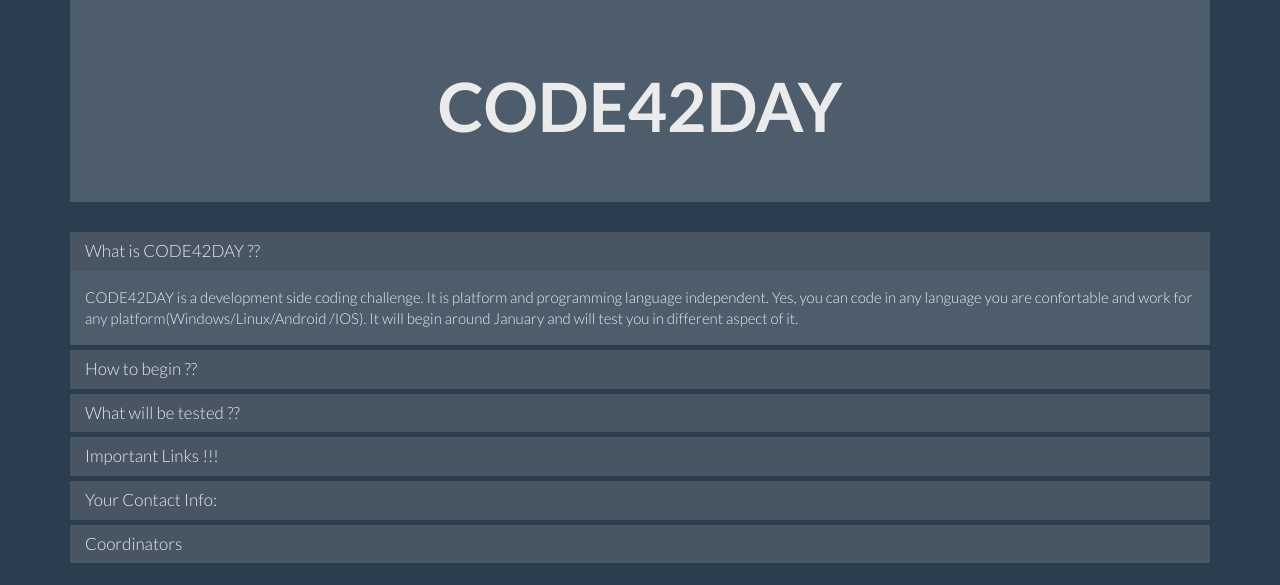
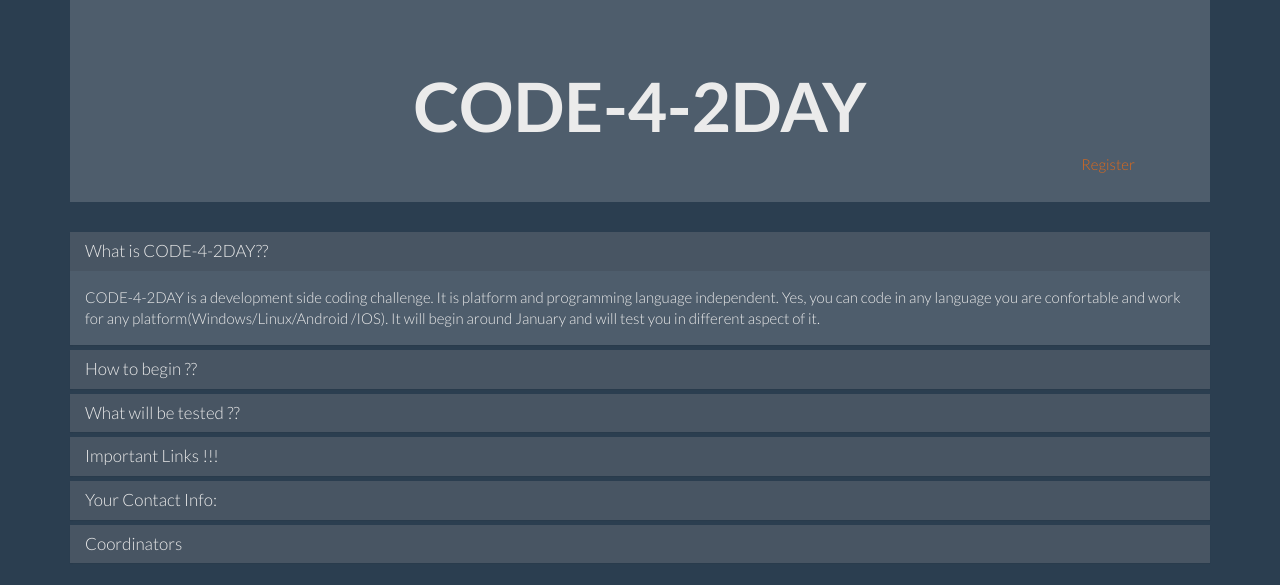
Before and after one commit to DarKnight--/workshop, a Django app: page / in a window 1280 px wide. Shown: the top 585 px of the page. Run offline with Django 3.2, Linux system fonts and the light colour scheme; parts of the project's set-up code (start-up, migrations or seed data) failed here and were passed over; some libraries are stand-ins or nearby versions.

Commit message:
team registration

```diff
--- a/workshop/mail_list/forms.py
+++ b/workshop/mail_list/forms.py
@@ -26,3 +26,42 @@ class ContactForm(forms.ModelForm):
             raise forms.ValidationError("The email is already registered")
         else:
             raise forms.ValidationError("e-mail field is mandatory")
+
+
+
+
+class TeamRegistrationForm(forms.ModelForm):
+    class Meta:
+        model = models.Team
+        fields = '__all__'
+        widgets = {
+            'team_name' : forms.TextInput(attrs = {
+                'placeholder' : "Max. 50 characters"
+                }),
+            'email_1' : forms.EmailInput(),
+            'name_1'  :   forms.TextInput(),
+            'number_1': forms.TextInput(),
+            'email_2' : forms.EmailInput(),
+            'name_2'  :   forms.TextInput(),
+            'number_2': forms.TextInput(),
+            'email_3' : forms.EmailInput(),
+            'name_3'  :   forms.TextInput(),
+            'number_3': forms.TextInput(),
+            'email_4' : forms.EmailInput(),
+            'name_4'  :   forms.TextInput(),
+            'number_4': forms.TextInput(),
+            'code_url' : forms.TextInput(attrs = {
+                'placeholder' : ""
+                }),
+        }
+
+    def clean_email(self):
+        data = self.cleaned_data['email_1']
+        if data:
+            try:
+                models.Team.objects.get(email_1=data)
+            except models.Team.DoesNotExist:
+                return data
+            raise forms.ValidationError("The email is already registered")
+        else:
+            raise forms.ValidationError("e-mail field is mandatory")
--- a/workshop/mail_list/models.py
+++ b/workshop/mail_list/models.py
@@ -22,6 +22,7 @@ class Participant(models.Model):
         ('wia', 'Windows App'),
         ('ioa', 'IOS App')
     }
+
     name = models.CharField(max_length=50, blank=False, error_messages={'invalid':"Please enter your name"})
     email = models.EmailField(max_length=50, blank=False, validators=[emailValidation], unique=True,
                               error_messages={'invalid':"Please enter official e-mail address"})
@@ -35,3 +36,34 @@ class Participant(models.Model):
 
     def __unicode__(self):
         return smart_unicode(self.name)+' : '+smart_unicode(self.number)+' : '+smart_unicode(self.email)
+
+
+class Team(models.Model):
+    team_name = models.CharField(max_length=50, blank=False, error_messages={'invalid':"Please enter your team name"})
+    name_1 = models.CharField(max_length=50, blank=False, error_messages={'invalid':"Please enter a valid name"})
+    name_2 = models.CharField(max_length=50, blank=False, error_messages={'invalid':"Please enter a valid name"})
+    name_3 = models.CharField(max_length=50, blank=False, error_messages={'invalid':"Please enter a valid name"})
+    name_4 = models.CharField(max_length=50, blank=False, error_messages={'invalid':"Please enter a valid name"})
+    email_1 = models.EmailField(max_length=50, blank=False, validators=[emailValidation], unique=True,
+                              error_messages={'invalid':"Please enter official e-mail address"})
+    email_2 = models.EmailField(max_length=50, blank=False, validators=[emailValidation], unique=True,
+                              error_messages={'invalid':"Please enter official e-mail address"})
+    email_3 = models.EmailField(max_length=50, blank=False, validators=[emailValidation], unique=True,
+                              error_messages={'invalid':"Please enter official e-mail address"})
+    email_4 = models.EmailField(max_length=50, blank=False, validators=[emailValidation], unique=True,
+                              error_messages={'invalid':"Please enter official e-mail address"})
+    number_1 = models.IntegerField(blank=False, validators=[tenDigitContact],
+                              error_messages={'invalid':"Please enter valid 10 digit number"})
+    number_2 = models.IntegerField(blank=False, validators=[tenDigitContact],
+                              error_messages={'invalid':"Please enter valid 10 digit number"})
+    number_3 = models.IntegerField(blank=False, validators=[tenDigitContact],
+                              error_messages={'invalid':"Please enter valid 10 digit number"})
+    number_4 = models.IntegerField(blank=False, validators=[tenDigitContact],
+                              error_messages={'invalid':"Please enter valid 10 digit number"})
+    code_url = models.CharField(max_length=100, blank=False, error_messages={'invalid':"Please enter a valid url"})
+    #language = models.CharField(choices=LANGUAGE, max_length=10, blank=True,
+                                #error_messages={'invalid':"Please choose a language"})
+    #platform = models.CharField(max_length=5, choices=PLATFORM, blank=True)
+
+    def __unicode__(self):
+        return smart_unicode(self.team_name)+' : '+smart_unicode(self.name_1)+' : '+smart_unicode(self.number_1)+' : '+smart_unicode(self.email_1)
--- a/workshop/mail_list/templates/index.html
+++ b/workshop/mail_list/templates/index.html
@@ -2,14 +2,23 @@
 <html lang="en">
 <head>
     <meta charset="UTF-8">
-    <title> Workshop #2</title>
+    <title> Code-4-2Day</title>
     <link href="/static/bootstrap.min.css" rel="stylesheet">
 </head>
 <body>
     <div class="container">
+
+      <!-- Title -->
+
       <div class="jumbotron">
-        <h1 align="center"><b>CODE42DAY</b></h1>
+        <h1 align="center"><b>CODE-4-2DAY</b></h1>
+        <div class="col-md-12">
+          <a href="/code42day_registration" class="pull-right">Register</a>
+        </div>
       </div>
+
+      <!-- Title End -->
+
       <div class="row">
         <div class="col-md-12 hidden-xs">
           <div class="panel-group" id="submit-accordion">
@@ -17,13 +26,13 @@
               <div class="panel-heading">
                 <h4 class="panel-title">
                   <a data-toggle="collapse" data-parent="#submit-accordion" href="#accordion-one">
-                      What is CODE42DAY ??
+                      What is CODE-4-2DAY??
                   </a>
                 </h4>
               </div>
               <div id="accordion-one" class="panel-collapse collapse {% if not form.errors %} in {% endif %}">
                 <div class="panel-body">
-                    CODE42DAY is a development side coding challenge. It is platform and programming language independent.
+                    CODE-4-2DAY is a development side coding challenge. It is platform and programming language independent.
                     Yes, you can code in any language you are confortable and work for any platform(Windows/Linux/Android
                     /IOS). It will begin around January and will test you in different aspect of it.
                 </div>
@@ -97,6 +106,13 @@
                 </div>
               </div>
             </div>
+
+
+
+            <!-- Contact Info -->
+
+
+
             <div class="panel panel-default">
               <div class="panel-heading">
                 <h4 class="panel-title">
@@ -161,6 +177,12 @@
                 </div>
               </div>
             </div>
+
+
+            <!-- Contact Info End -->
+
+
+
             <div class="panel panel-default">
               <div class="panel-heading">
                 <h4 class="panel-title">
--- a/workshop/mail_list/urls.py
+++ b/workshop/mail_list/urls.py
@@ -5,4 +5,5 @@ from mail_list import views
 
 urlpatterns = patterns('',
         url(r'^$', views.home, name='index'),
+        url(r'^code42day_registration$', views.code42day_registration, name='code42day_registration'),
 )
--- a/workshop/mail_list/views.py
+++ b/workshop/mail_list/views.py
@@ -1,6 +1,7 @@
 from django.shortcuts import render
 from django.utils import timezone
 from .forms import ContactForm
+from .forms import TeamRegistrationForm
 
 
 def home(request):
@@ -14,3 +15,15 @@ def home(request):
     else:
         form = ContactForm()
     return render(request, 'index.html', {'form': form})
+
+def code42day_registration(request):
+    if request.method == 'POST':
+        form = TeamRegistrationForm(request.POST)
+        if form.is_valid():
+            model_instance = form.save(commit=False)
+            model_instance.timestamp = timezone.now()
+            model_instance.save()
+            return render(request, 'thanks.html')
+    else:
+        form = TeamRegistrationForm()
+    return render(request, 'code42day_registration.html', {'form': form})
```
